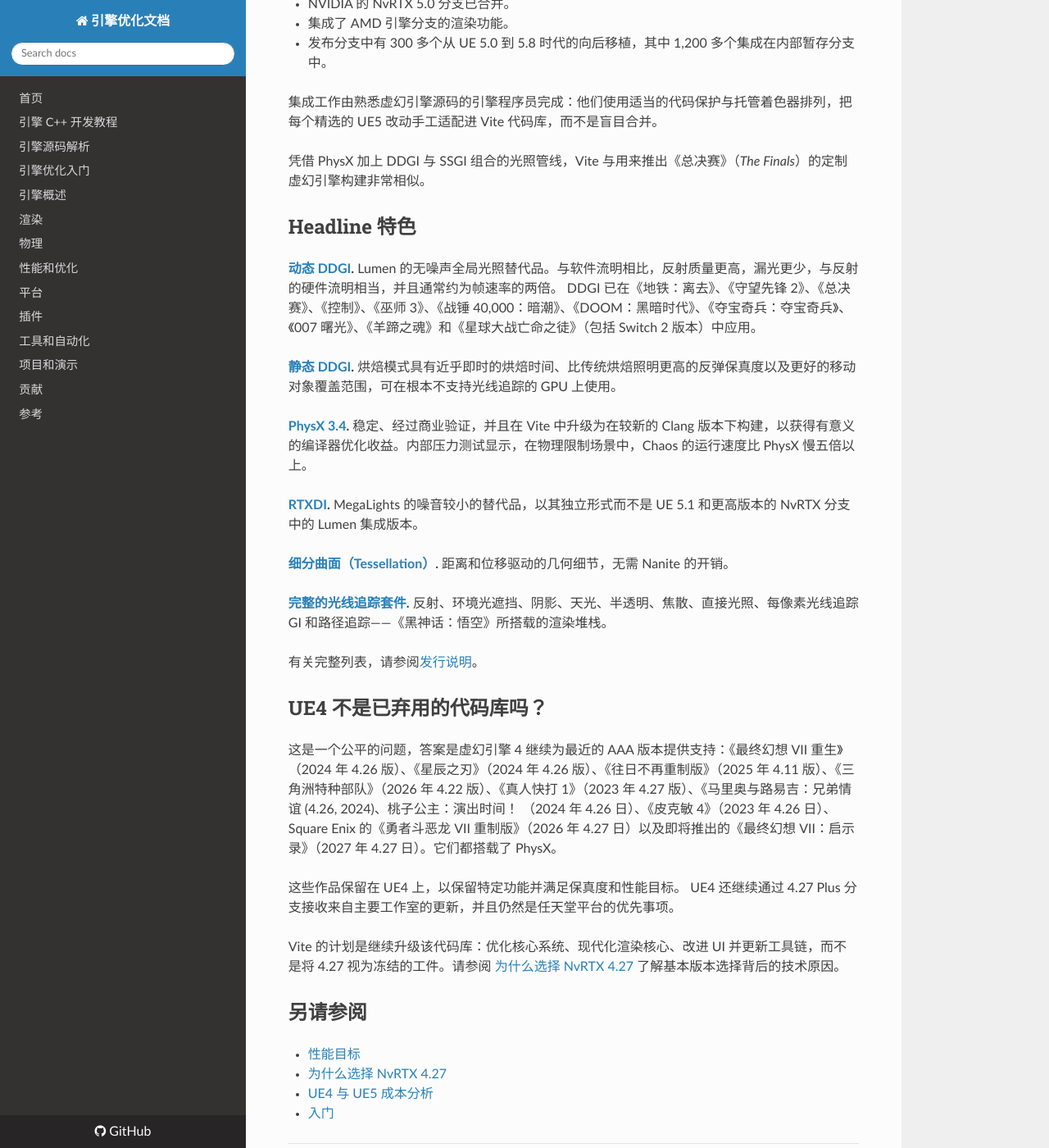
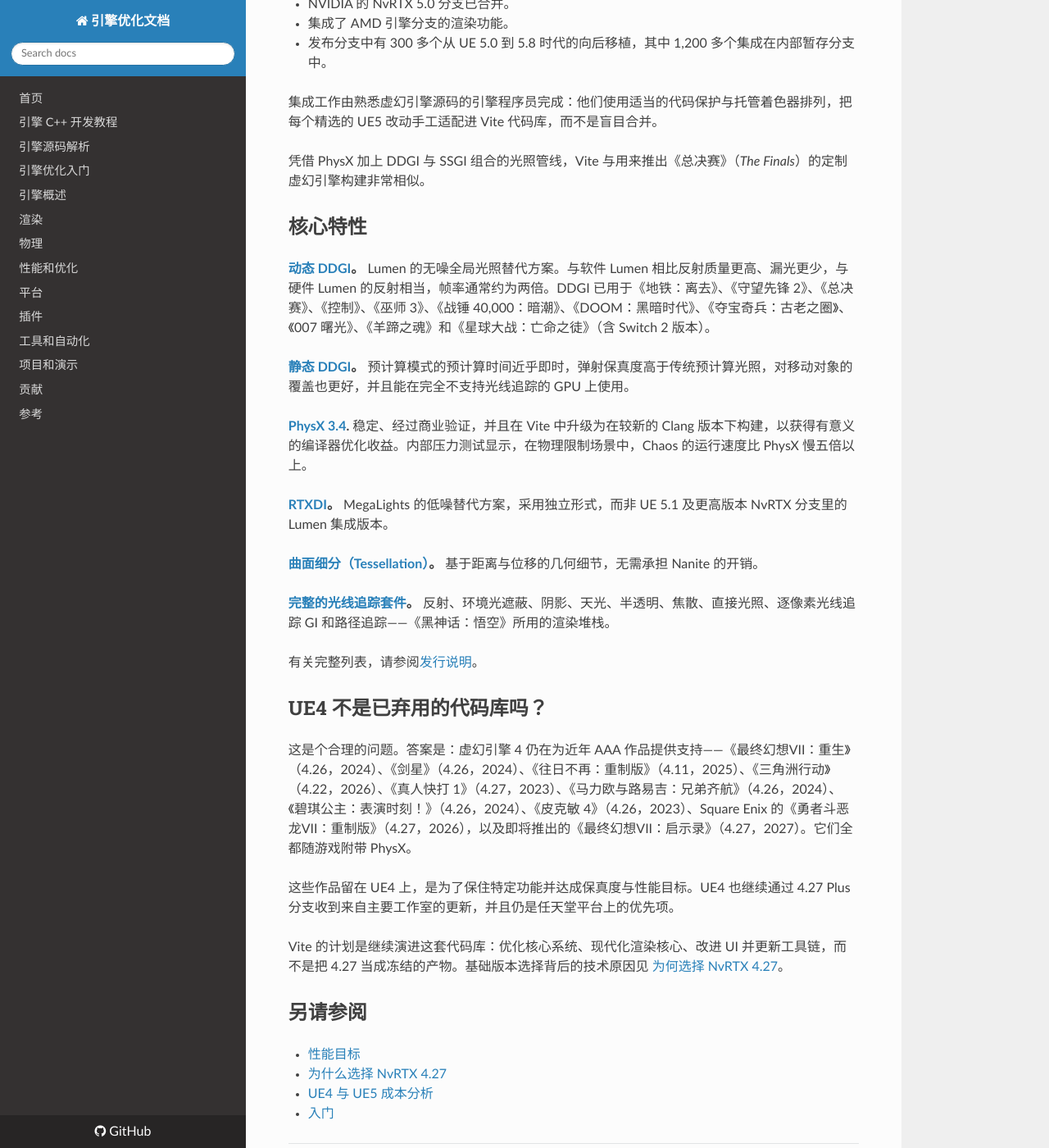
Before and after one commit to OpenHUTB/cpp, an MkDocs documentation site: the page built from docs/optimization/GettingStarted/Introduction-to-Vite.md, in a window 1280 px wide and 1400 px high, scrolled down 1407 px. Shown: the whole window at 82% size. Built offline with MkDocs 1.6.1, drawn with Linux system fonts in a browser that asks for light colours; nearby versions of some CDN libraries; a script that is not in the unit is left out.

Commit message:
docs: 统一 Vite 简介页的功能特性与游戏清单译名
- Headline 特色改为核心特性；动态/静态 DDGI、RTXDI、曲面细分的介绍按上下文重译
- 静态 DDGI 的 bake 统一为预计算，bounce 统一为弹射
- 环境光遮挡改为环境光遮蔽，每像素光线追踪改为逐像素
- UE4 游戏清单有重复条目与年份错位，按 Engine Overview 的清单重排并订正标题

```diff
--- a/docs/optimization/GettingStarted/Introduction-to-Vite.md
+++ b/docs/optimization/GettingStarted/Introduction-to-Vite.md
@@ -39,30 +39,30 @@ Vite 最初从 NvRTX 4.27 Caustics 分支而来。NvRTX 在 Epic 标准 4.27 上
 
 凭借 PhysX 加上 DDGI 与 SSGI 组合的光照管线，Vite 与用来推出《总决赛》（*The Finals*）的定制虚幻引擎构建非常相似。
 
-## Headline 特色
+## 核心特性
 
-**[动态 DDGI](../Rendering/DDGI-Dynamic.md).** Lumen 的无噪声全局光照替代品。与软件流明相比，反射质量更高，漏光更少，与反射的硬件流明相当，并且通常约为帧速率的两倍。 DDGI 已在《地铁：离去》、《守望先锋 2》、《总决赛》、《控制》、《巫师 3》、《战锤 40,000：暗潮》、《DOOM：黑暗时代》、《夺宝奇兵：夺宝奇兵》、《007 曙光》、《羊蹄之魂》和《星球大战亡命之徒》（包括 Switch 2 版本）中应用。
+**[动态 DDGI](../Rendering/DDGI-Dynamic.md)。** Lumen 的无噪全局光照替代方案。与软件 Lumen 相比反射质量更高、漏光更少，与硬件 Lumen 的反射相当，帧率通常约为两倍。DDGI 已用于《地铁：离去》、《守望先锋 2》、《总决赛》、《控制》、《巫师 3》、《战锤 40,000：暗潮》、《DOOM：黑暗时代》、《夺宝奇兵：古老之圈》、《007 曙光》、《羊蹄之魂》和《星球大战：亡命之徒》（含 Switch 2 版本）。
 
-**[静态 DDGI](../Rendering/DDGI-Static.md).** 烘焙模式具有近乎即时的烘焙时间、比传统烘焙照明更高的反弹保真度以及更好的移动对象覆盖范围，可在根本不支持光线追踪的 GPU 上使用。
+**[静态 DDGI](../Rendering/DDGI-Static.md)。** 预计算模式的预计算时间近乎即时，弹射保真度高于传统预计算光照，对移动对象的覆盖也更好，并且能在完全不支持光线追踪的 GPU 上使用。
 
 **[PhysX 3.4](../Physics/PhysX.md).** 稳定、经过商业验证，并且在 Vite 中升级为在较新的 Clang 版本下构建，以获得有意义的编译器优化收益。内部压力测试显示，在物理限制场景中，Chaos 的运行速度比 PhysX 慢五倍以上。
 
-**[RTXDI](../Rendering/RTXDI.md).** MegaLights 的噪音较小的替代品，以其独立形式而不是 UE 5.1 和更高版本的 NvRTX 分支中的 Lumen 集成版本。
+**[RTXDI](../Rendering/RTXDI.md)。** MegaLights 的低噪替代方案，采用独立形式，而非 UE 5.1 及更高版本 NvRTX 分支里的 Lumen 集成版本。
 
-**[细分曲面（Tessellation）](../Rendering/Tessellation.md).** 距离和位移驱动的几何细节，无需 Nanite 的开销。
+**[曲面细分（Tessellation）](../Rendering/Tessellation.md)。** 基于距离与位移的几何细节，无需承担 Nanite 的开销。
 
-**[完整的光线追踪套件](../Rendering/Ray-Tracing.md).** 反射、环境光遮挡、阴影、天光、半透明、焦散、直接光照、每像素光线追踪 GI 和路径追踪——《黑神话：悟空》所搭载的渲染堆栈。
+**[完整的光线追踪套件](../Rendering/Ray-Tracing.md)。** 反射、环境光遮蔽、阴影、天光、半透明、焦散、直接光照、逐像素光线追踪 GI 和路径追踪——《黑神话：悟空》所用的渲染堆栈。
 
 有关完整列表，请参阅[发行说明](../EngineOverview/Release-Notes.md)。
 
 ## UE4 不是已弃用的代码库吗？
 
 
-这是一个公平的问题，答案是虚幻引擎 4 继续为最近的 AAA 版本提供支持：《最终幻想 VII 重生》（2024 年 4.26 版）、《星辰之刃》（2024 年 4.26 版）、《往日不再重制版》（2025 年 4.11 版）、《三角洲特种部队》（2026 年 4.22 版）、《真人快打 1》（2023 年 4.27 版）、《马里奥与路易吉：兄弟情谊 (4.26, 2024)、桃子公主：演出时间！ （2024 年 4.26 日）、《皮克敏 4》（2023 年 4.26 日）、Square Enix 的《勇者斗恶龙 VII 重制版》（2026 年 4.27 日）以及即将推出的《最终幻想 VII：启示录》（2027 年 4.27 日）。它们都搭载了 PhysX。
+这是个合理的问题。答案是：虚幻引擎 4 仍在为近年 AAA 作品提供支持——《最终幻想VII：重生》（4.26，2024）、《剑星》（4.26，2024）、《往日不再：重制版》（4.11，2025）、《三角洲行动》（4.22，2026）、《真人快打 1》（4.27，2023）、《马力欧与路易吉：兄弟齐航》（4.26，2024）、《碧琪公主：表演时刻！》（4.26，2024）、《皮克敏 4》（4.26，2023）、Square Enix 的《勇者斗恶龙VII：重制版》（4.27，2026），以及即将推出的《最终幻想VII：启示录》（4.27，2027）。它们全都随游戏附带 PhysX。
 
-这些作品保留在 UE4 上，以保留特定功能并满足保真度和性能目标。 UE4 还继续通过 4.27 Plus 分支接收来自主要工作室的更新，并且仍然是任天堂平台的优先事项。
+这些作品留在 UE4 上，是为了保住特定功能并达成保真度与性能目标。UE4 也继续通过 4.27 Plus 分支收到来自主要工作室的更新，并且仍是任天堂平台上的优先项。
 
-Vite 的计划是继续升级该代码库：优化核心系统、现代化渲染核心、改进 UI 并更新工具链，而不是将 4.27 视为冻结的工件。请参阅 [为什么选择 NvRTX 4.27](../EngineOverview/Why-NvRTX-427.md) 了解基本版本选择背后的技术原因。
+Vite 的计划是继续演进这套代码库：优化核心系统、现代化渲染核心、改进 UI 并更新工具链，而不是把 4.27 当成冻结的产物。基础版本选择背后的技术原因见 [为何选择 NvRTX 4.27](../EngineOverview/Why-NvRTX-427.md)。
 
 ## 另请参阅
 
```
